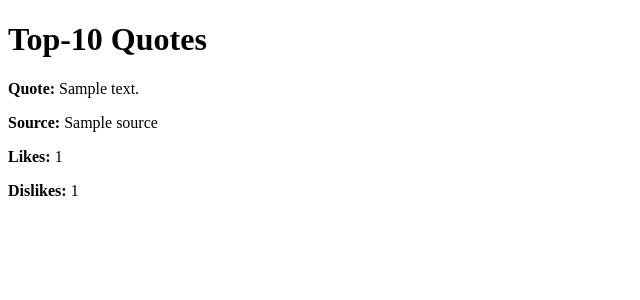
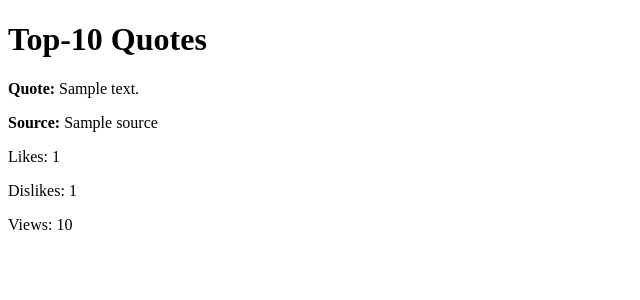
Before and after one commit to CursedGreanbeen/webquotes, a Django app: page /top/ in a window 1280 px wide. Shown: the part 26-326 px from the top of the page, without its empty margins (0-640 px from the left). Run offline with Django 5.2, Linux system fonts and the light colour scheme; tables that the repository leaves empty hold one stand-in row (values such as "Sample post").

Commit message:
Dynamic views added

```diff
--- a/quotes/templates/quotes/top_quotes.html
+++ b/quotes/templates/quotes/top_quotes.html
@@ -1,13 +1,14 @@
 {% extends 'quotes/base.html' %}
 
 {% block content %}
+
 <h1>Top-10 Quotes</h1>
 {% for quote in quotes %}
     <p><strong>Quote:</strong> {{ quote.text }}</p>
     <p><strong>Source:</strong> {{ quote.source.name }}</p>
-    <p><strong>Likes:</strong> <span id="likes-{{ quote.id }}">{{ quote.likes }}</span></p>
-	<p><strong>Dislikes:</strong> <span id="dislikes-{{ quote.id }}">{{ quote.dislikes }}</span></p>
-
+    <p>Likes: <span id="likes-{{ quote.id }}">{{ quote.likes }}</span></p>
+	<p>Dislikes: <span id="dislikes-{{ quote.id }}">{{ quote.dislikes }}</span></p>
+	<p>Views: <span id="views-{{ quote.id }}">{{ quote.views }}</span></p>
 {% endfor %}
 
 {% endblock %}
--- a/quotes/urls.py
+++ b/quotes/urls.py
@@ -8,5 +8,5 @@ urlpatterns = [
     path('', views.index, name='index'),
     path('add/', views.add_quote, name='add_quote'),  # Добавление цитаты
     path('top/', views.top_quotes, name='top_quotes'),  # Топ цитат
-    path('quote/<int:quote_id>/vote<str:vote_type>/', views.vote, name='vote'),  # Голосование
+    path('vote/', views.vote, name='vote'),  # Голосование
 ]
--- a/quotes/views.py
+++ b/quotes/views.py
@@ -16,6 +16,8 @@ def index(request):
 
     weights = [quote.weight for quote in quotes]
     random_quote = random.choices(quotes, weights=weights, k=1)[0]
+    random_quote.views += 1
+    random_quote.save()
 
     return render(request,
                   'quotes/index.html', context={'random_quote': random_quote})
```
Also changed, not shown: quotes/templates/quotes/index.html (+7 -1 lines), quotes/templates/quotes/add_quote.html (line endings or trailing spaces).
